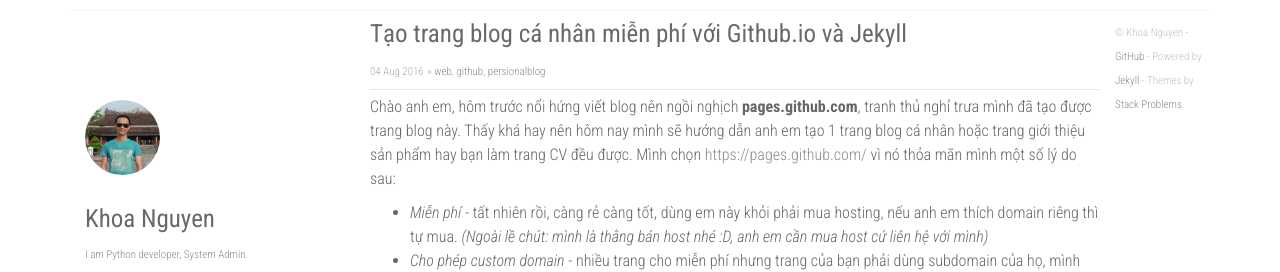
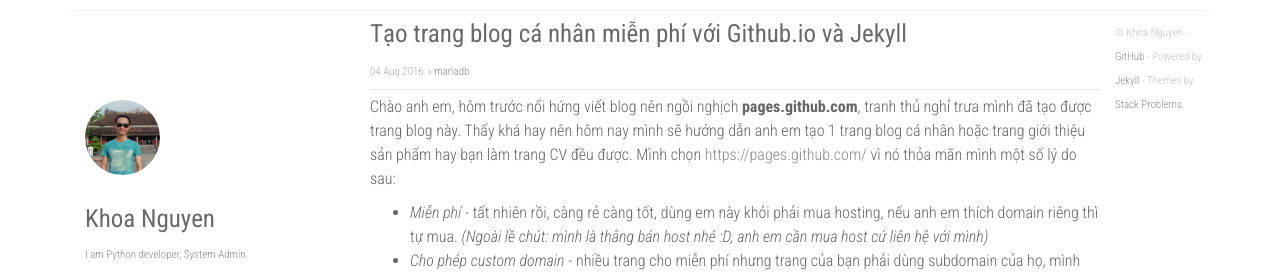
Before and after one commit to nguenvanky/congkhoa.com, a Jekyll site: the page built from _posts/2016-08-04-tao-trang-web-mien-phi-voi-pages-github-va-jekyll.md, in a window 1280 px wide and 900 px high. Shown: the top 272 px of the window. Built offline with Jekyll 4.4.1, drawn with Linux system fonts in a browser that asks for light colours; nearby versions of some CDN libraries; comment, search, counter and statistics services are not loaded.

Commit message:
change category mariadb

```diff
--- a/_posts/2016-08-04-tao-trang-web-mien-phi-voi-pages-github-va-jekyll.md
+++ b/_posts/2016-08-04-tao-trang-web-mien-phi-voi-pages-github-va-jekyll.md
@@ -2,7 +2,7 @@
 layout: post
 title:  "Tạo trang blog cá nhân miễn phí với Github.io và Jekyll"
 date: 2016-08-04 13:00:05 +0700
-categories: [web, github, persionalblog]
+categories: [mariadb]
 ---
 
 Chào anh em, hôm trước nổi hứng viết blog nên ngồi nghịch __pages.github.com__, tranh thủ nghỉ trưa mình đã tạo được trang blog này.
```
